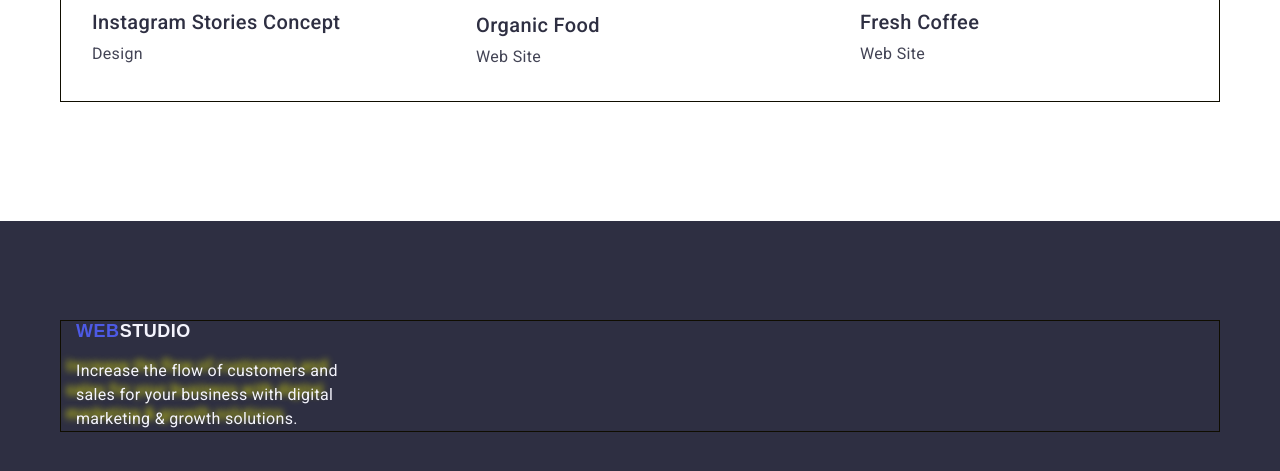
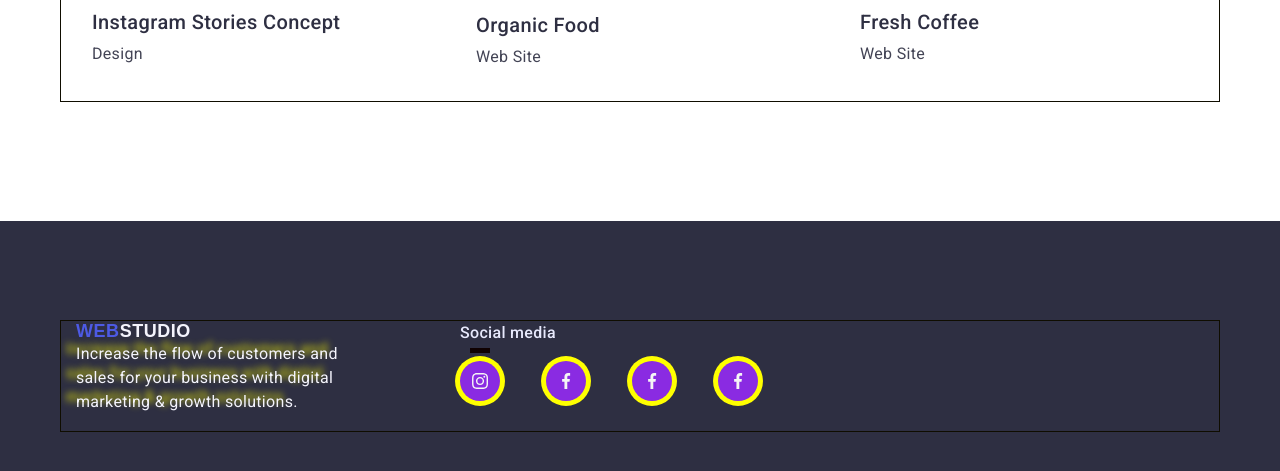
Before and after one commit to snow210779/goit-hw-01-test, a plain HTML site: page portfolio.html in a window 1280 px wide. Shown: the part 1553-2024 px from the top of the page. Drawn offline with nearby package versions, Linux system fonts and the light colour scheme.

Commit message:
test portfolio footer

```diff
--- a/css/style.css
+++ b/css/style.css
@@ -781,9 +781,17 @@ content: '';
 
 
 /*todo--PORTFOLIO-FOOTER -----*/
+
 .portfolio-footer{
     background-color: #2E2F42;
     padding: 100px 0;
+}
+.portfolio-footer-container{
+    display: flex;
+    justify-content: baseline;
+}
+.portfolio-footer-logo-box{
+    margin-right: 120px;
 }
 .portfolio-footer-logo{
         color: var(--accent-color);
@@ -807,5 +815,65 @@ content: '';
         line-height: 1.5;
         letter-spacing: 0.02em;
         text-shadow: -10px -5px 7px yellow;
-        margin-top: 17px;
+        margin-bottom: 17px;
 }
+
+.portfolio-footer-social-title{
+    color: #E7E9FC;
+        font-size: 16px;
+        font-weight: 500;
+        line-height: 1.5;
+        letter-spacing: 0.02em;
+        margin-bottom: 16px;
+}
+.portfolio-footer-social-list{
+    display: flex;
+    gap: 46px;
+
+}
+.portfolio-footer-social-item{
+    position: relative;
+        width: 40px;
+        height: 40px;
+}
+
+.portfolio-footer-social-link{
+    height: 100%;
+    display: flex;
+    justify-content: center;
+    background-color: blueviolet;
+    border-radius: 50%;
+    box-shadow: 0px 0px 0px 5px yellow;
+    color: whitesmoke;
+    transition: color 500ms ease, background-color 500ms ease, box-shadow 500ms ease, transform 500ms ease;
+}
+.portfolio-footer-social-icons{
+    fill: currentColor;
+}
+.portfolio-footer-social-item:hover
+.portfolio-footer-social-link{
+     color: #040a00;
+     background-color: goldenrod;
+     box-shadow: 0px 0px 0px 10px darkblue;
+}
+.portfolio-footer-social-item:nth-child(even):hover .portfolio-footer-social-link{
+    transform: scale(1.75);
+}
+.portfolio-footer-social-item:nth-child(odd):hover .portfolio-footer-social-link {
+    transform: scale(0.35);
+}
+
+.portfolio-footer-social-item.current-portfolio-footer::before{
+    content: '';
+    height: 5px;
+    width: 20px;
+    background-color: #0f0101;
+    position: absolute;
+    margin-top: -13px;
+    left: 50%;
+    transform: translateX(-50%);
+
+}
+.portfolio-footer-social-item:hover.current-portfolio-footer::before{
+    background-color: #68fc05;
+}
--- a/portfolio.html
+++ b/portfolio.html
@@ -153,10 +153,47 @@
     </main>
 
     <footer id="WebStudio" class="portfolio-footer">
-             <div class="container ">
-                  <a class="portfolio-footer-logo link" href="">Web<span>Studio</span></a>
-                  <p class="portfolio-footer-text">Increase the flow of customers and sales for your business with digital marketing & growth solutions.</p>
+             <div class="container portfolio-footer-container">
 
+                 <div class="portfolio-footer-logo-box">
+                      <a class="portfolio-footer-logo link" href="">Web<span>Studio</span></a>
+                      <p class="portfolio-footer-text">Increase the flow of customers and sales for your business with digital marketing & growth solutions.</p>
+                 </div>
+
+                 <div class="portfolio-footer-social-box">
+                    <p class="portfolio-footer-social-title">Social media</p>
+
+                    <ul class="portfolio-footer-social-list">
+                        <li class="portfolio-footer-social-item current-portfolio-footer">
+                            <a class="portfolio-footer-social-link " href="">
+                                <svg class="portfolio-footer-social-icons" width="16" heigt="16">
+                                    <use href="./images/symbol-defs.svg#icon-instagram"></use>
+                                </svg>
+                            </a>
+                        </li>
+                        <li class="portfolio-footer-social-item">
+                            <a class="portfolio-footer-social-link" href="">
+                                <svg class="portfolio-footer-social-icons" width="16" heigt="16">
+                                    <use href="./images/symbol-defs.svg#icon-facebook"></use>
+                                </svg>
+                            </a>
+                        </li>
+                        <li class="portfolio-footer-social-item">
+                            <a class="portfolio-footer-social-link" href="">
+                                <svg class="portfolio-footer-social-icons" width="16" heigt="16">
+                                    <use href="./images/symbol-defs.svg#icon-facebook"></use>
+                                </svg>
+                            </a>
+                        </li>
+                        <li class="portfolio-footer-social-item">
+                            <a class="portfolio-footer-social-link" href="">
+                                <svg class="portfolio-footer-social-icons" width="16" heigt="16">
+                                    <use href="./images/symbol-defs.svg#icon-facebook"></use>
+                                </svg>
+                            </a>
+                        </li>
+                    </ul>
+                 </div>
              </div>
     </footer>
 
```
